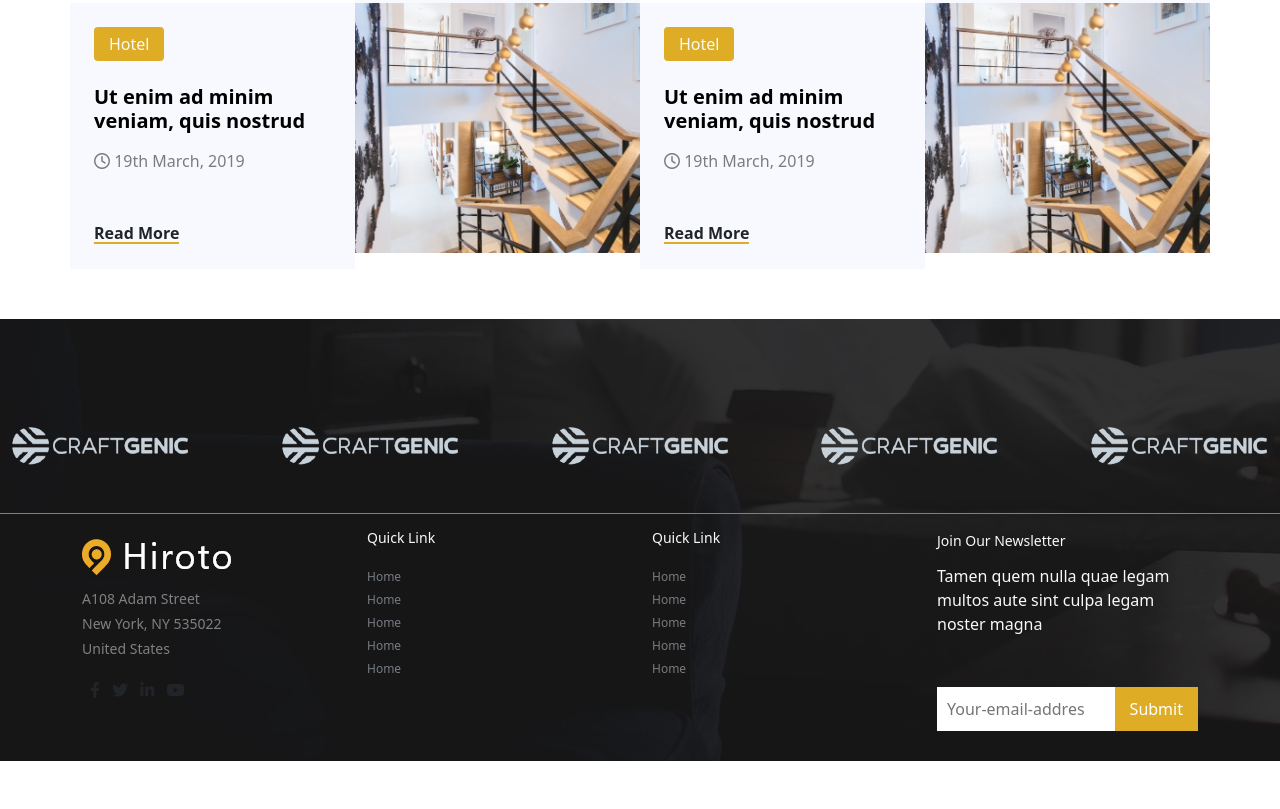
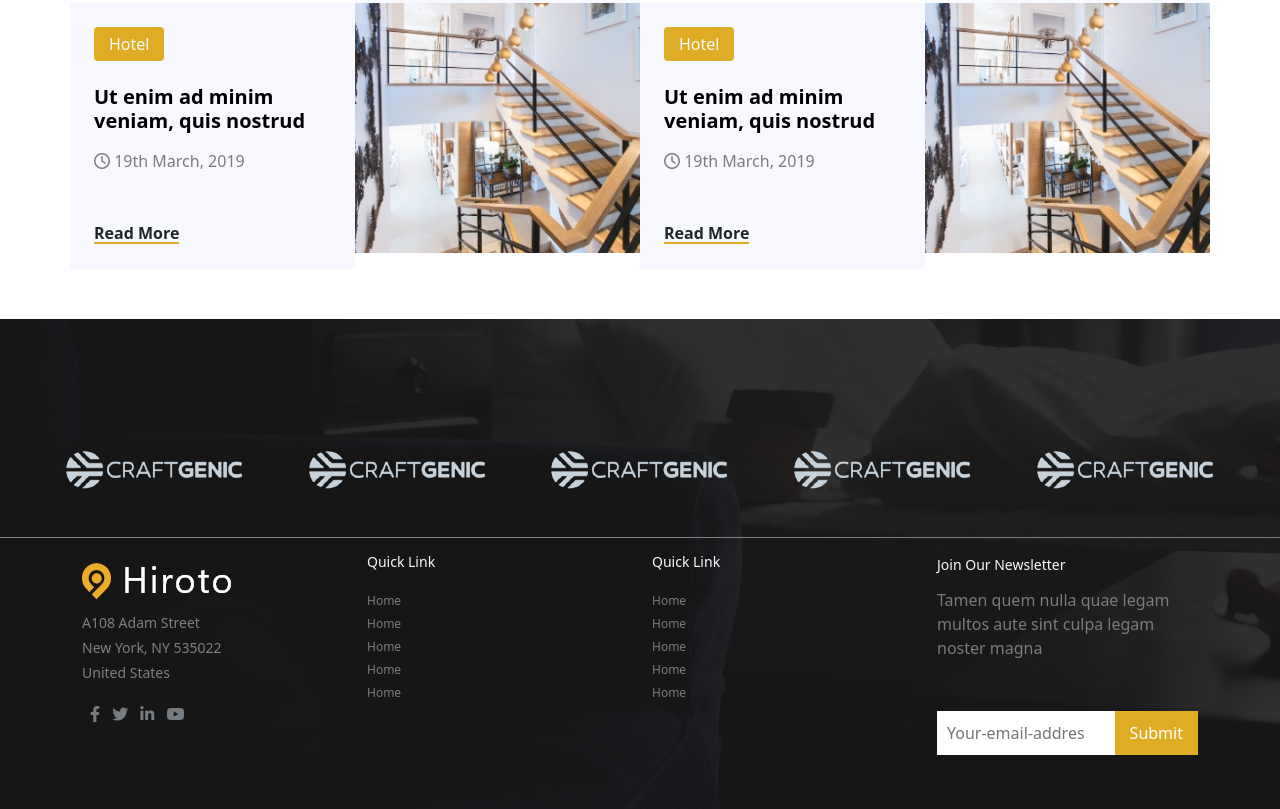
Before and after one commit to HazEm-Mo0hamed/trainer, a plain HTML site: page index.html in a window 1280 px wide. Shown: the part 5265-6074 px from the top of the page. Before the commit the page ends 6026 px from the top, so only its background shows below. Drawn offline with Linux system fonts and the light colour scheme.

Commit message:
first edit

```diff
--- a/index.html
+++ b/index.html
@@ -684,14 +684,14 @@
         </div>
     </div>
     <footer>
-      <div class="container-fluid">
+      <di   v class="container-fluid">
         <div class="row">
-            <div class=" first-foot-line col-lg-12  d-flex justify-content-between py-5 ">
+            <div class=" first-foot-line col-lg-12   d-flex justify-content-evenly py-5 ">
                 <img src="/imges/logo-2.png" alt="">
                 <img src="/imges/logo-2.png" alt="">
                 <img src="/imges/logo-2.png" alt="">
-                <img src="/imges/logo-2.png" alt="">
-                <img src="/imges/logo-2.png" alt="">
+                <img class=" custom-class" src="/imges/logo-2.png" alt="">
+                <img class=" custom-class" src="/imges/logo-2.png" alt="">
             </div>
         </div>
       </div>
@@ -706,10 +706,10 @@
             </p>
 
             <div class="">
-                <i class="fa-brands ms-2 fa-facebook-f"></i>
-                <i class="fa-brands ms-2 fa-twitter"></i>
-                <i class="fa-brands ms-2 fa-linkedin-in"></i>
-                <i class="fa-brands ms-2 fa-youtube"></i>
+                <i class="fa-brands ms-2 fa-facebook-f" style="color: #777C81;"></i>
+                <i class="fa-brands ms-2 fa-twitter" style="color: #777C81;"></i>
+                <i class="fa-brands ms-2 fa-linkedin-in" style="color: #777C81;"></i>
+                <i class="fa-brands ms-2 fa-youtube" style="color: #777C81;"></i>
             </div>
           </div>
           <div class="Useful text-light col-3  ">
@@ -737,7 +737,7 @@
 
           <div class="Useful text-light col-3   ">
             <h2 class="text-light lh-base">Join Our Newsletter</h2>
-            <p class="text-light fw-light">
+            <p class=" fw-light" style="color: #777C81;">
               Tamen quem nulla quae legam multos aute sint culpa legam noster
               magna
             </p>
--- a/style.css
+++ b/style.css
@@ -579,4 +579,12 @@ footer .container div h2{
 .sb:hover{
   background-color: #0189a1;
 }
+
+
+@media (min-width:600px) and (max-width:990px) {
+  .custom-class{
+    display: none;
+  }
+
+}
 /* end footer */
```
